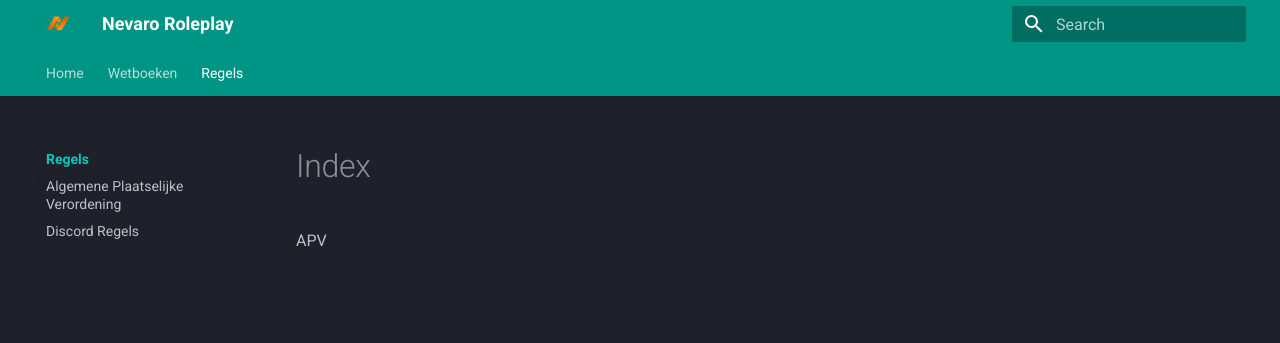
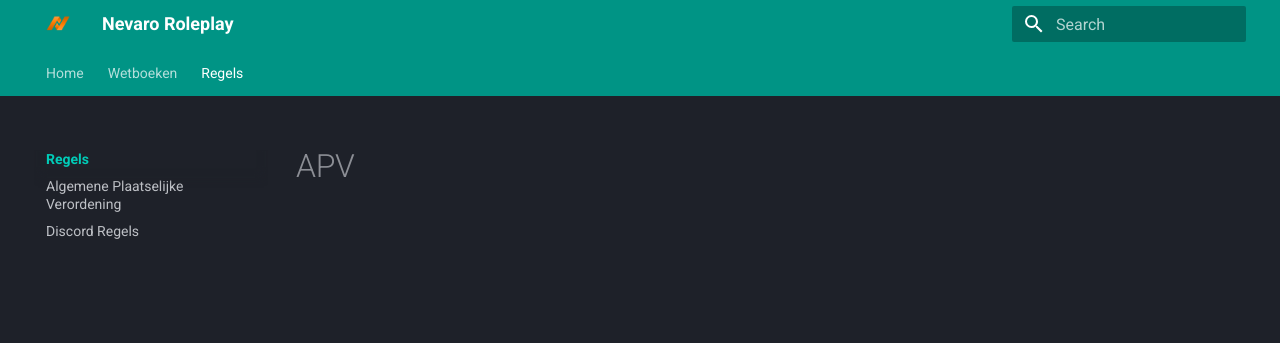
Before and after one commit to MythicalLapis0181/NevaroRP-Docs, an MkDocs documentation site: the page built from docs/apv/index.md, in a window 1280 px wide. Shown: the top 343 px of the page. Built offline with MkDocs 1.6.1 and Material for MkDocs 9.7.7, drawn with Linux system fonts in a browser that asks for light colours.

Commit message:
Update index.md

```diff
--- a/docs/apv/index.md
+++ b/docs/apv/index.md
@@ -1 +1 @@
-APV
+# APV
```
